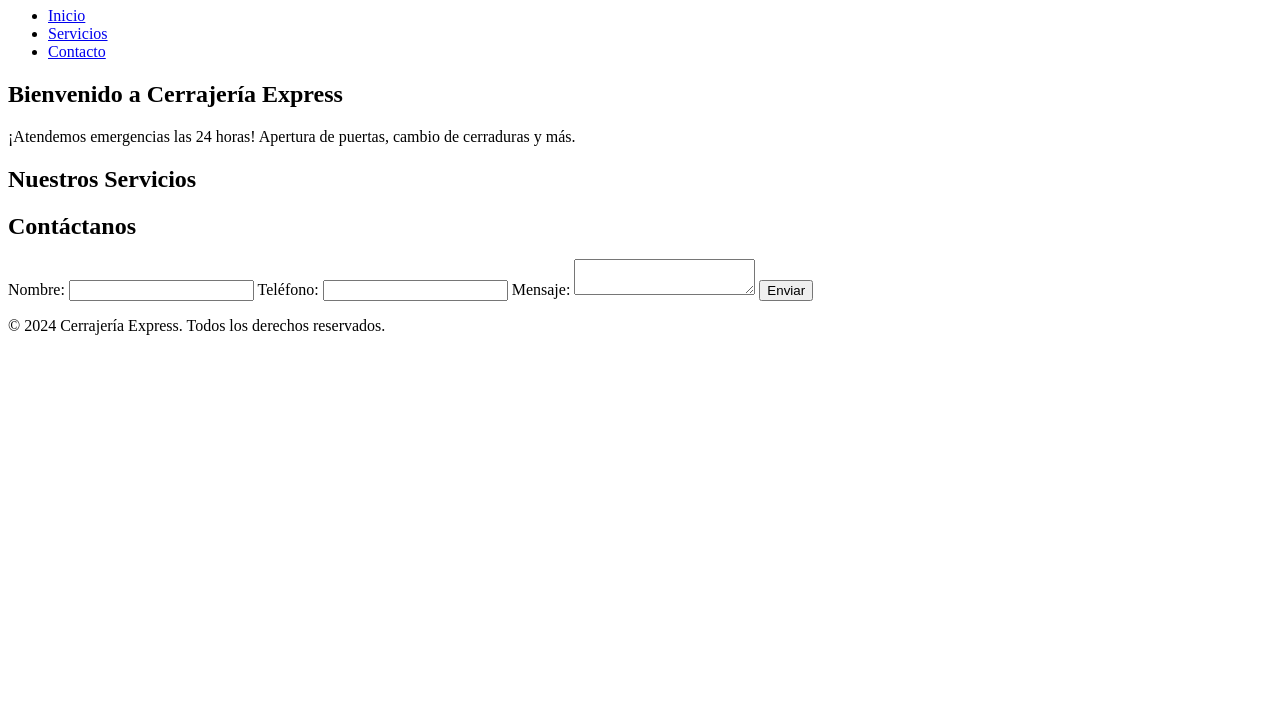
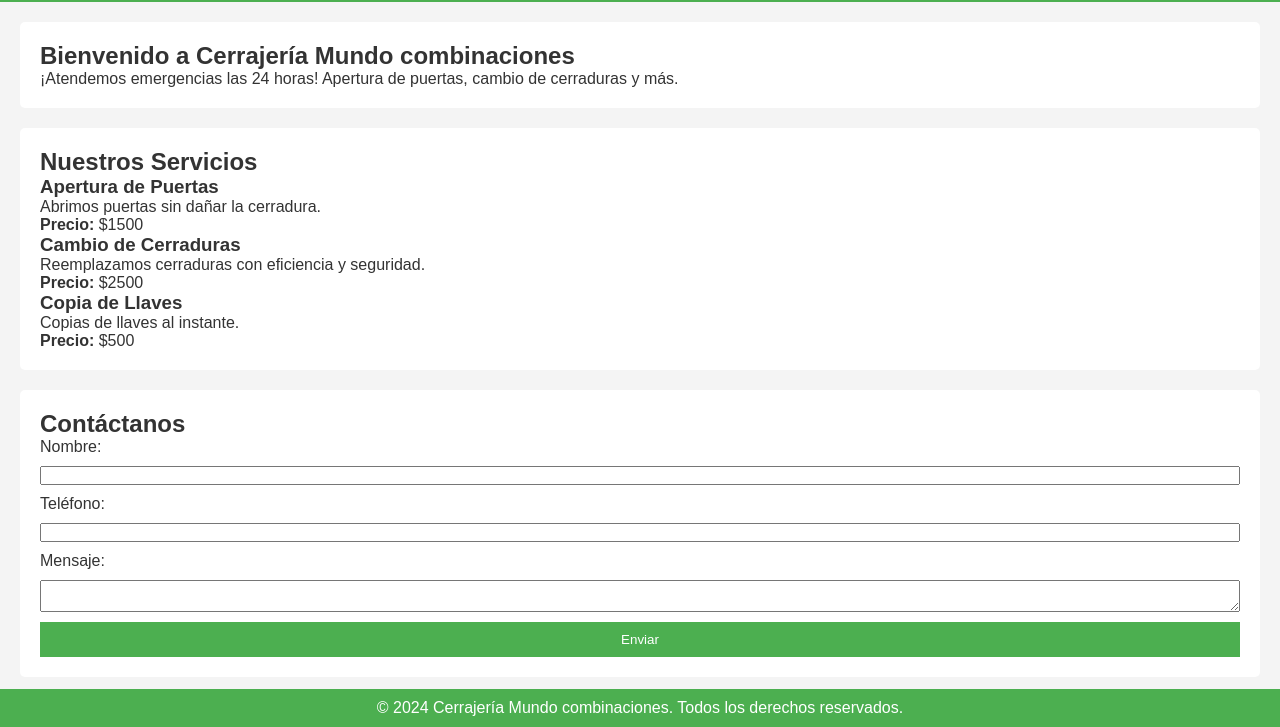
Before and after one commit to fabyup/tp_app_pagina_web_para-_cerrajeria, a plain HTML site: page index.html in a window 1280 px wide. Shown: the part 73-800 px from the top of the page. Drawn offline with Linux system fonts and the light colour scheme.

Commit message:
agregue css,javascript

```diff
--- a/codigo.css
+++ b/codigo.css
@@ -0,0 +1,65 @@
+* {
+    margin: 0;
+    padding: 0;
+    box-sizing: border-box;
+  }
+
+  body {
+    font-family: Arial, sans-serif;
+    background-color: #f4f4f4;
+    color: #333;
+  }
+
+  header {
+    background-color: #4CAF50;
+    color: white;
+    padding: 10px;
+    text-align: center;
+  }
+
+  nav ul {
+    list-style: none;
+    display: flex;
+    justify-content: center;
+    gap: 20px;
+  }
+
+  nav a {
+    color: white;
+    text-decoration: none;
+  }
+
+  section {
+    margin: 20px;
+    padding: 20px;
+    background-color: white;
+    border-radius: 5px;
+  }
+
+  footer {
+    text-align: center;
+    padding: 10px;
+    background-color: #4CAF50;
+    color: white;
+    position: fixed;
+    width: 100%;
+    bottom: 0;
+  }
+
+  form {
+    display: flex;
+    flex-direction: column;
+    gap: 10px;
+  }
+
+  button {
+    background-color: #4CAF50;
+    color: white;
+    border: none;
+    padding: 10px;
+    cursor: pointer;
+  }
+
+  button:hover {
+    background-color: #45a049;
+  }
--- a/codigo.js
+++ b/codigo.js
@@ -0,0 +1,43 @@
+// Clase Servicio
+class Servicio {
+    constructor(nombre, descripcion, precio) {
+      this.nombre = nombre;
+      this.descripcion = descripcion;
+      this.precio = precio;
+    }
+
+    // Método para mostrar el servicio como HTML
+    mostrarServicio() {
+      return `
+        <div class="servicio">
+          <h3>${this.nombre}</h3>
+          <p>${this.descripcion}</p>
+          <p><strong>Precio:</strong> $${this.precio}</p>
+        </div>
+      `;
+    }
+  }
+
+  // Lista de servicios
+  const servicios = [
+    new Servicio("Apertura de Puertas", "Abrimos puertas sin dañar la cerradura.", 1500),
+    new Servicio("Cambio de Cerraduras", "Reemplazamos cerraduras con eficiencia y seguridad.", 2500),
+    new Servicio("Copia de Llaves", "Copias de llaves al instante.", 500),
+  ];
+
+  // Mostrar servicios en la página
+  const listaServicios = document.getElementById("lista-servicios");
+  servicios.forEach(servicio => {
+    listaServicios.innerHTML += servicio.mostrarServicio();
+  });
+
+  // Manejador de envío del formulario
+  document.getElementById("form-contacto").addEventListener("submit", (e) => {
+    e.preventDefault();
+    const nombre = document.getElementById("nombre").value;
+    const telefono = document.getElementById("telefono").value;
+    const mensaje = document.getElementById("mensaje").value;
+
+    alert(`¡Gracias, ${nombre}! Nos pondremos en contacto al ${telefono} pronto.`);
+    document.getElementById("form-contacto").reset();
+  });
--- a/index.html
+++ b/index.html
@@ -8,7 +8,7 @@
 </head>
 <body>
   <header>
-    <h1>Cerrajería Express</h1>
+    <h1>"cerrajeria"</h1>
     <nav>
       <ul>
         <li><a href="#inicio">Inicio</a></li>
@@ -19,7 +19,7 @@
   </header>
 
   <section id="inicio">
-    <h2>Bienvenido a Cerrajería Express</h2>
+    <h2>Bienvenido a Cerrajería Mundo combinaciones</h2>
     <p>¡Atendemos emergencias las 24 horas! Apertura de puertas, cambio de cerraduras y más.</p>
   </section>
 
@@ -45,7 +45,7 @@
   </section>
 
   <footer>
-    <p>© 2024 Cerrajería Express. Todos los derechos reservados.</p>
+    <p>© 2024 Cerrajería Mundo combinaciones. Todos los derechos reservados.</p>
   </footer>
 
   <script src="codigo.js"></script>
```
